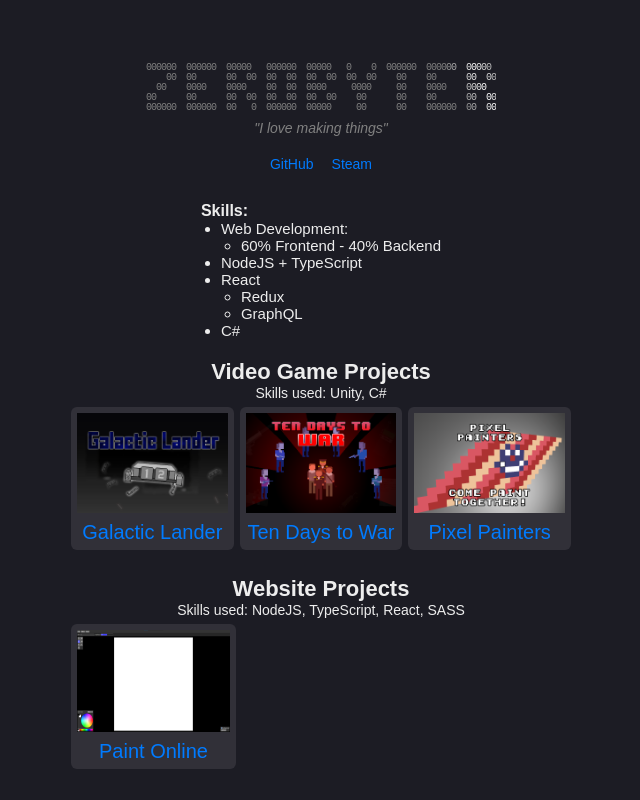
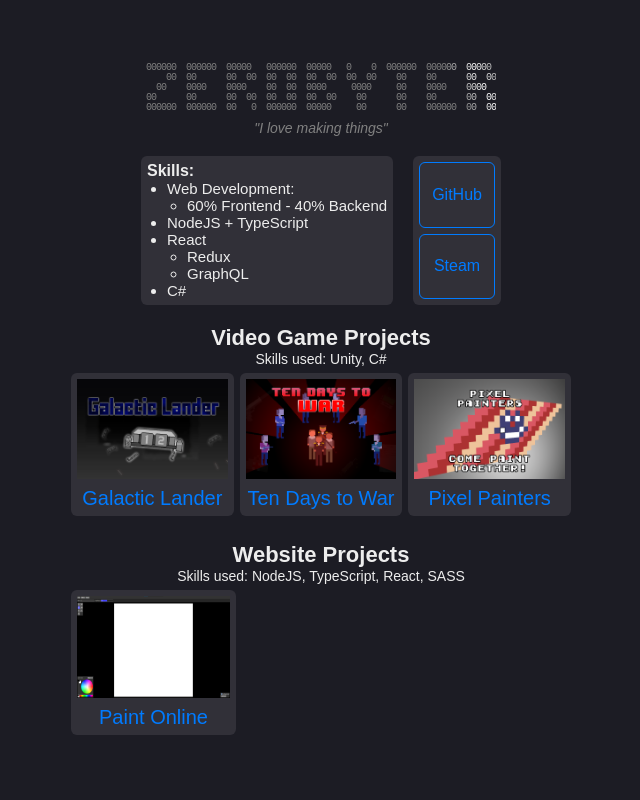
Before and after one commit to ZeroByter/zerowebsite, a React (Create React App) app: page / in a window 1280 px wide. Shown: the whole page, without its empty margins (319-959 px from the left). Built offline with nearby package versions, Linux system fonts and the light colour scheme.

Commit message:
some more changes

```diff
--- a/src/components/section/item.module.scss
+++ b/src/components/section/item.module.scss
@@ -1,7 +1,7 @@
 .container {
   background: rgb(49, 48, 56);
   border-radius: 6px;
-  flex: 1 0 32%;
+  flex: 1 0 31.5%;
   max-width: 33%;
   padding: 6px;
   transition: box-shadow 0.25s;
--- a/src/components/shared/buttonLink.tsx
+++ b/src/components/shared/buttonLink.tsx
@@ -3,12 +3,17 @@ import css from "./buttonLink.module.scss";
 
 type Props = {
   href: string;
+  blankTarget?: boolean;
   children: ReactNode;
 };
 
-const ButtonLink: FC<Props> = ({ href, children }) => {
+const ButtonLink: FC<Props> = ({ href, children, blankTarget }) => {
+  const blankTargetProps = blankTarget
+    ? { target: "_blank", rel: "noreferrer" }
+    : {};
+
   return (
-    <a className={css.link} href={href}>
+    <a className={css.link} href={href} {...blankTargetProps}>
       <button className={css.button}>{children}</button>
     </a>
   );
--- a/src/pages/home/page.module.scss
+++ b/src/pages/home/page.module.scss
@@ -17,18 +17,38 @@
     color: gray;
   }
 
-  .links {
-    padding-top: 20px;
-    font-size: 14px;
+  .headerInfo {
     display: flex;
     justify-content: center;
-    gap: 18px;
+    gap: 20px;
+    padding-top: 20px;
+
+    .links {
+      font-size: 16px;
+      display: flex;
+      justify-content: center;
+      flex-direction: column;
+      background: rgb(49, 48, 56);
+      border-radius: 6px;
+      padding: 6px;
+      gap: 6px;
+
+      a {
+        flex: 1;
+        display: flex;
+        flex-direction: column;
+
+        button {
+          flex: 1;
+        }
+      }
     }
 
     .skills {
-    margin: 0 auto;
-    padding-top: 30px;
       font-size: 15px;
+      background: rgb(49, 48, 56);
+      border-radius: 6px;
+      padding: 6px;
 
       .header {
         font-size: 16px;
@@ -45,3 +65,4 @@
       }
     }
   }
+}
--- a/src/pages/home/page.tsx
+++ b/src/pages/home/page.tsx
@@ -1,5 +1,6 @@
 import MainLogo from "../../components/mainLogo";
 import Sections from "../../components/section";
+import ButtonLink from "../../components/shared/buttonLink";
 import css from "./page.module.scss";
 
 export default function Home() {
@@ -7,18 +8,7 @@ export default function Home() {
     <div className={css.container}>
       <MainLogo />
       <div className={css.quote}>{'"I love making things"'}</div>
-      <div className={css.links}>
-        <a href="https://github.com/ZeroByter" target="_blank" rel="noreferrer">
-          GitHub
-        </a>
-        <a
-          href="https://store.steampowered.com/developer/zerobyter"
-          target="_blank"
-          rel="noreferrer"
-        >
-          Steam
-        </a>
-      </div>
+      <div className={css.headerInfo}>
         <div className={css.skills}>
           <div className={css.header}>Skills:</div>
           <ul>
@@ -35,6 +25,18 @@ export default function Home() {
             <li>C#</li>
           </ul>
         </div>
+        <div className={css.links}>
+          <ButtonLink blankTarget={true} href="https://github.com/ZeroByter">
+            GitHub
+          </ButtonLink>
+          <ButtonLink
+            blankTarget={true}
+            href="https://store.steampowered.com/developer/zerobyter"
+          >
+            Steam
+          </ButtonLink>
+        </div>
+      </div>
       <Sections />
     </div>
   );
```
Lines whose indentation alone changed are shown as unchanged.
